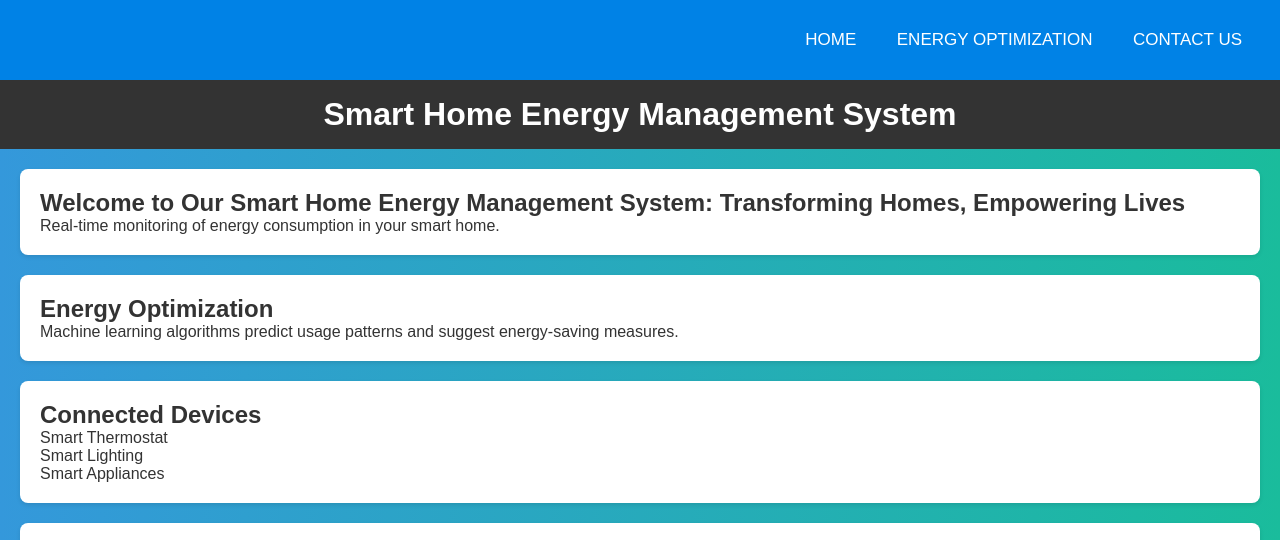
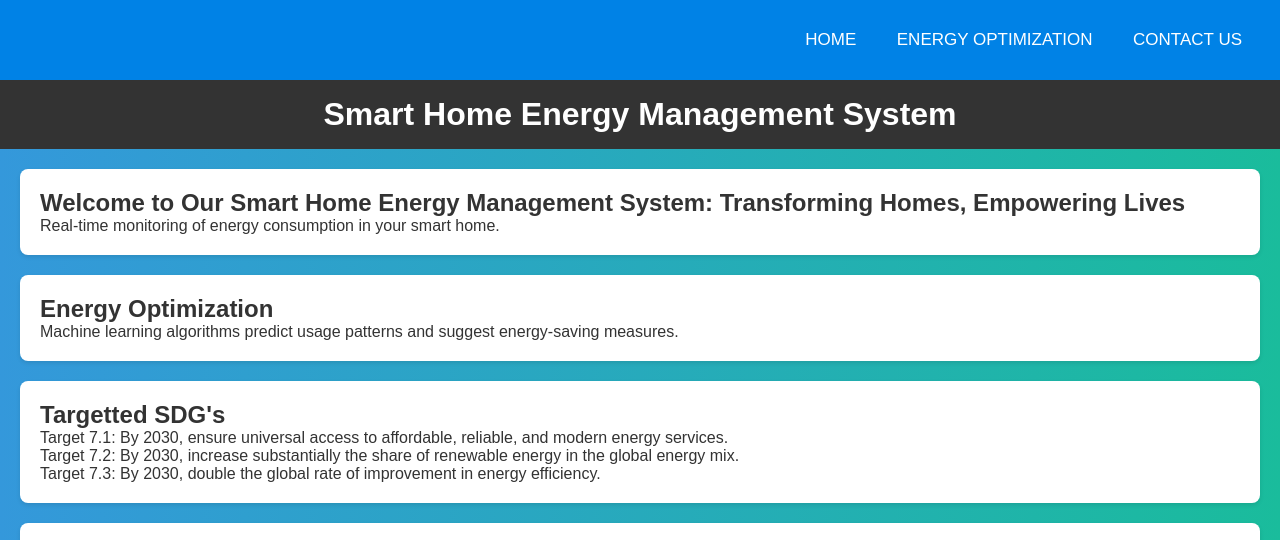
Before and after one commit to MS12code/LeanIn_Hackathon, a plain HTML site: page index.html in a window 1280 px wide. Shown: the top 540 px of the page. Drawn offline with Linux system fonts and the light colour scheme.

Commit message:
Update index.html

```diff
--- a/index.html
+++ b/index.html
@@ -35,12 +35,14 @@
 
 </section>
 
-<section id="connected-devices">
-    <h2>Connected Devices</h2>
+<section id="targetted-sdg's">
+    <h2>Targetted SDG's</h2>
     <ul>
-        <li>Smart Thermostat</li>
-        <li>Smart Lighting</li>
-        <li>Smart Appliances</li>
+        <li>Target 7.1: By 2030, ensure universal access to affordable, reliable, and modern energy services.
+        </li>
+        <li>Target 7.2: By 2030, increase substantially the share of renewable energy in the global energy mix.
+        </li>
+        <li>Target 7.3: By 2030, double the global rate of improvement in energy efficiency.</li>
 
     </ul>
 </section>
@@ -51,7 +53,7 @@
     <h2>Join Us in Building a Smarter, Greener Future!</h2>
     <p>Ready to embark on a journey towards a smarter, more energy-efficient home? Join us at and experience the future of intelligent living. Embrace sustainability, save costs, and enjoy the comfort of a home that adapts to your needs. Let's make every home a smart home!</p>
 
-    <img src="https://img.freepik.com/premium-photo/modern-smart-home-management-system-using-augmented_901075-2322.jpg" class="center" alt="Example Image">
+    <img src="https://www.dropbox.com/scl/fi/195svf6koxr2xwdliw0gc/img.jpg?rlkey=48gqj1yy6fhis1w8oevvpt6oy&dl=0" class="center" alt="Example Image">
 </section>
 
 
```
